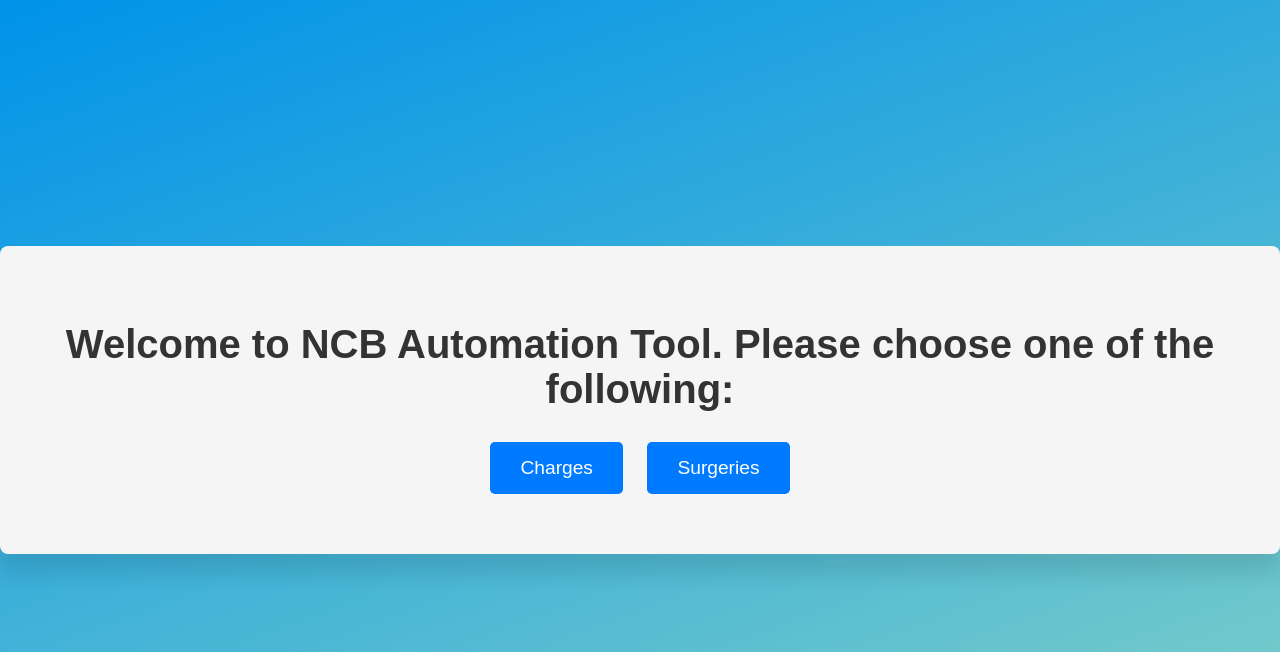
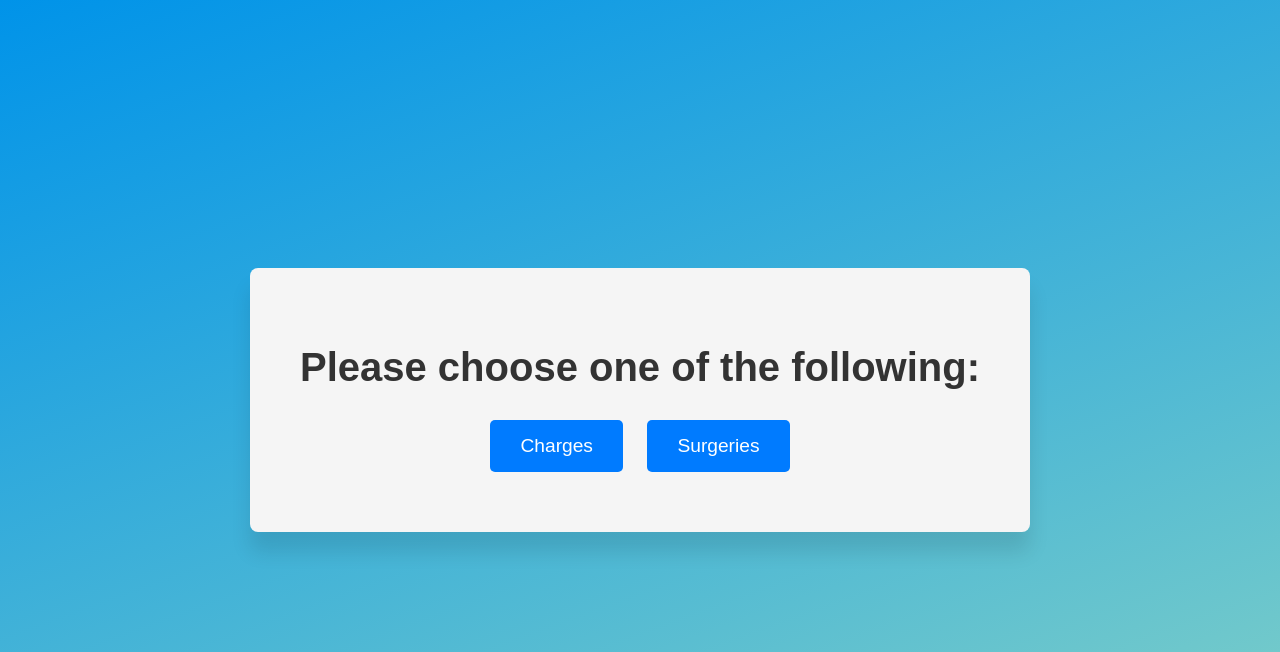
Before and after one commit to davidwangdev/ncbauto, a Django app: page / in a window 1280 px wide. Shown: the top 652 px of the page. Run offline with Django 5.2, Linux system fonts and the light colour scheme.

Commit message:
Changed wording for conciseness in home page

```diff
--- a/fileprocessor/templates/fileprocessor/home.html
+++ b/fileprocessor/templates/fileprocessor/home.html
@@ -9,7 +9,7 @@
 </head>
 <body>
     <div class="container">
-        <h1>Welcome to NCB Automation Tool. Please choose one of the following:</h1>
+        <h1>Please choose one of the following:</h1>
         <a href="{% url 'charges' %}">Charges</a>
         <a href="{% url 'surgeries' %}">Surgeries</a>
     </div>
```
